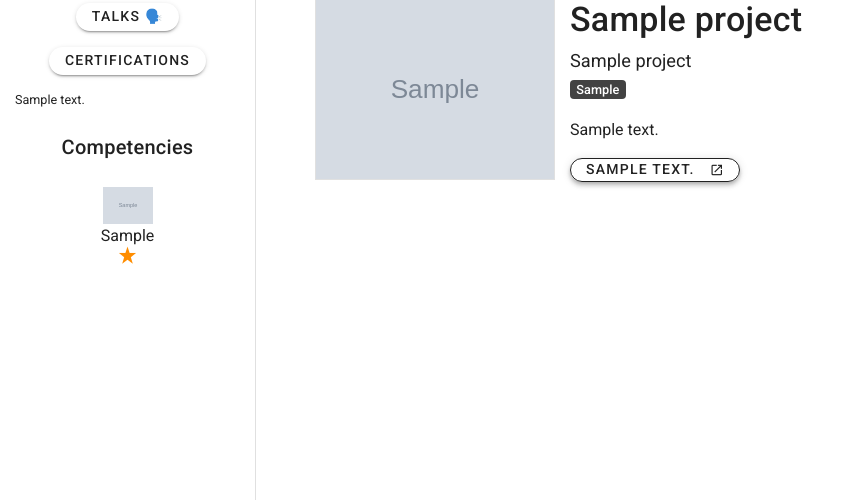
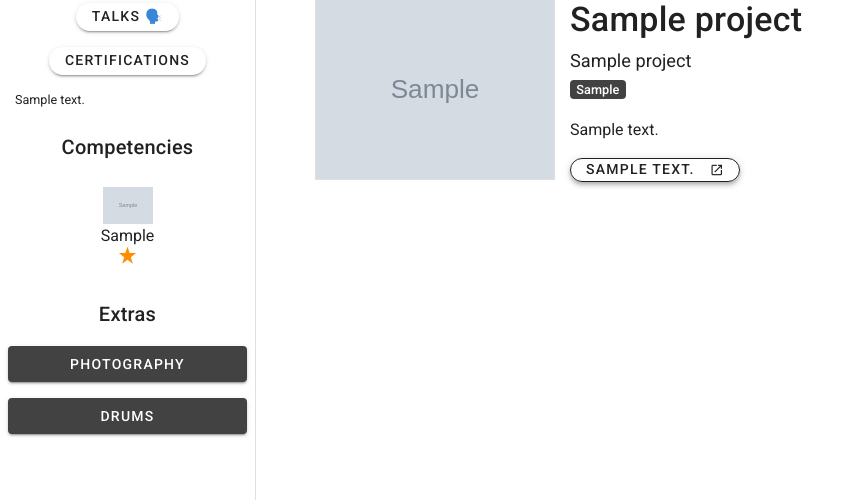
Before and after one commit to GuiFV/guilsportfolio, a Django app: page / in a window 1280 px wide; the page is wider, and only the part inside the window is pictured. Shown: the part 300-800 px from the top of that part, without its empty margins (0-858 px from the left). Run offline with Django 3.2, Linux system fonts and the light colour scheme; tables that the repository leaves empty hold one stand-in row (values such as "Sample post"); grey boxes marked "Sample" are stand-in pictures; some libraries are stand-ins or nearby versions.

Commit message:
docker-compose version removal and insertion of extra activities buttons - photography and drums

```diff
--- a/docker-compose.yml
+++ b/docker-compose.yml
@@ -1,5 +1,3 @@
-version: '3.7'
-
 services:
 
   web:
--- a/guilsportfolio/core/templates/nav.html
+++ b/guilsportfolio/core/templates/nav.html
@@ -68,7 +68,25 @@
             </div>
         </div>
 
+        <div class="row">
+            <div class="col text-center">
+                <h6>Extras</h6>
+            </div>
+        </div>
 
+        <div class="row">
+            <div class="col text-center">
+                <a class="btn btn-dark m-2 d-flex" target="_blank" href="https://www.flickr.com/photos/guilhermeviotti/albums/">Photography</a>
+            </div>
+        </div>
+
+        <div class="row">
+            <div class="col text-center">
+                <a class="btn btn-dark m-2 d-flex" target="_blank" href="https://www.youtube.com/watch?v=m4wvZAL6XOg&list=PLCN3XQsHq38p2Xbqnz50Tdt9PBOh_MMeF">Drums</a>
+            </div>
+        </div>
+
+        <div class="mb-5"></div>
 
     </div>
 </div>
```
